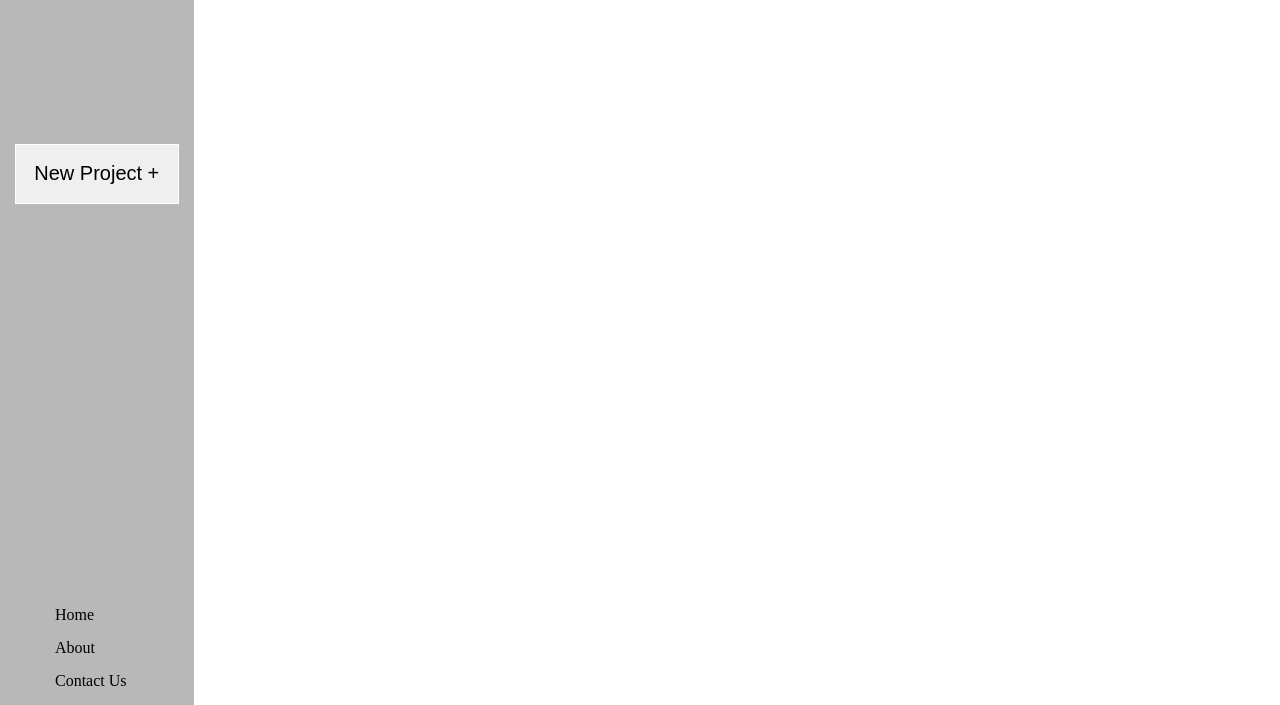
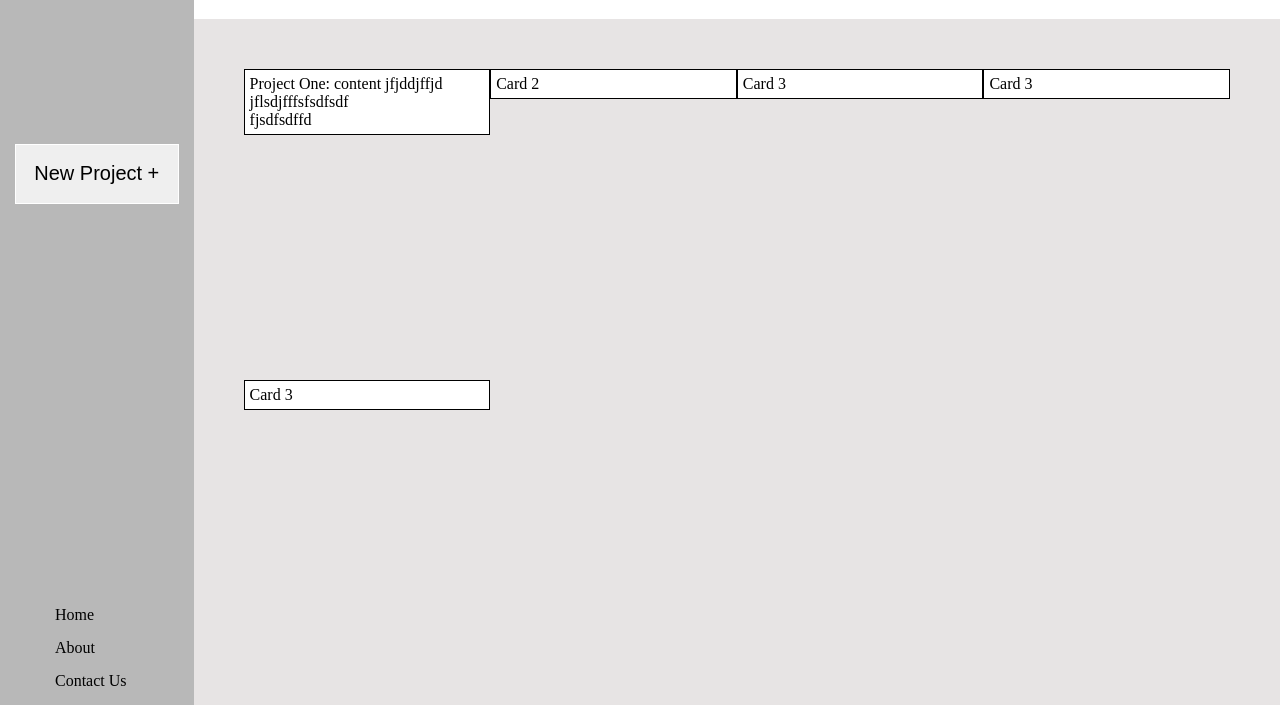
Before and after one commit to brandon-parkerson/todo-list, a website built with webpack: page src/index.html in a window 1280 px wide. Shown: the part 95-800 px from the top of the page. Built offline with nearby package versions, Linux system fonts and the light colour scheme.

Commit message:
Add some design to project cards on page.

```diff
--- a/src/index.html
+++ b/src/index.html
@@ -20,5 +20,12 @@
         </div>
     </div>
     <h1 class="projects-title">Projects</h1>
+    <div class="content">
+        <div class="card" id="card1">Card 1</div>
+        <div class="card" id="card2">Card 2</div>
+        <div class="card" id="card3">Card 3</div>
+        <div class="card" id="card3">Card 3</div>
+        <div class="card" id="card3">Card 3</div>
+    </div>
 </body>
 </html>
--- a/src/index.js
+++ b/src/index.js
@@ -7,4 +7,15 @@ document.addEventListener('DOMContentLoaded', () => {
     const img = document.querySelector('img');
     img.src = businessLogo;
 
+    makeCard();
+
   });
+
+
+function makeCard() {
+  const card = document.querySelector("#card1");
+  card.innerText = `Project One: content jfjddjffjd
+  jflsdjfffsfsdfsdf
+  fjsdfsdffd`;
+
+}
--- a/src/style.css
+++ b/src/style.css
@@ -8,7 +8,7 @@ body {
     height: 100vh;
     width: 100vw;
     grid-template-columns: 0.5fr 1fr 1fr 1fr;
-    grid-template-rows: repeat(4, 1fr);
+    grid-template-rows: 0.5fr 1fr 1fr 1fr;
 }
 
 .projects-title {
@@ -55,3 +55,22 @@ li {
     top: 5px;
     left: 5px;
 }
+
+.content {
+    background-color: #e7e4e4;
+    grid-column: 2 / 5;
+    grid-row: 2 / 5;
+    display: flex;
+    padding: 50px;
+    flex-wrap: wrap;
+}
+
+.card {
+    background-color: white;
+    border: 1px solid black;
+    min-height: fit-content;
+    min-width: fit-content;
+    height: min-content;
+    padding: 5px;
+    width: 25%;
+}
```
